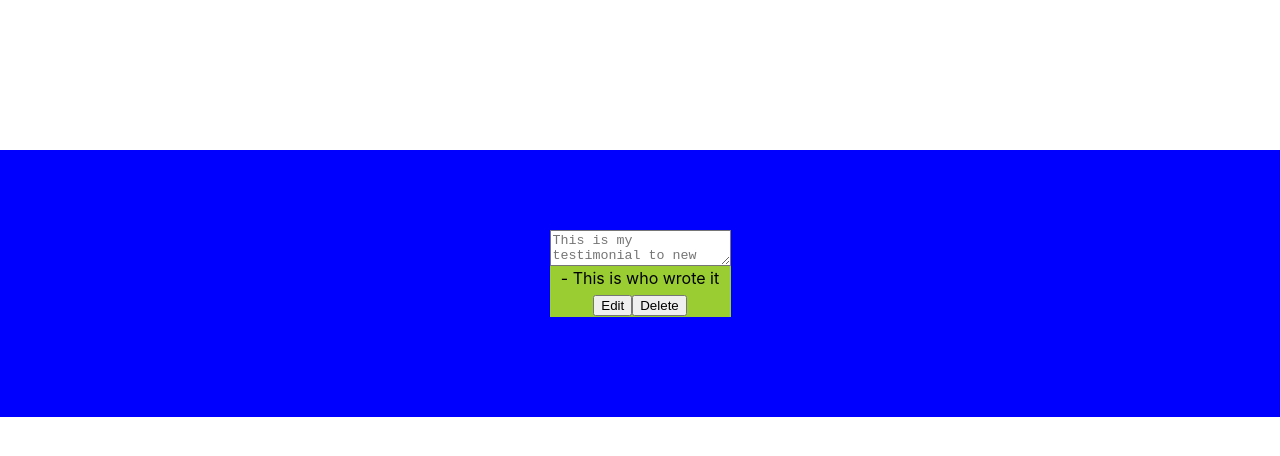
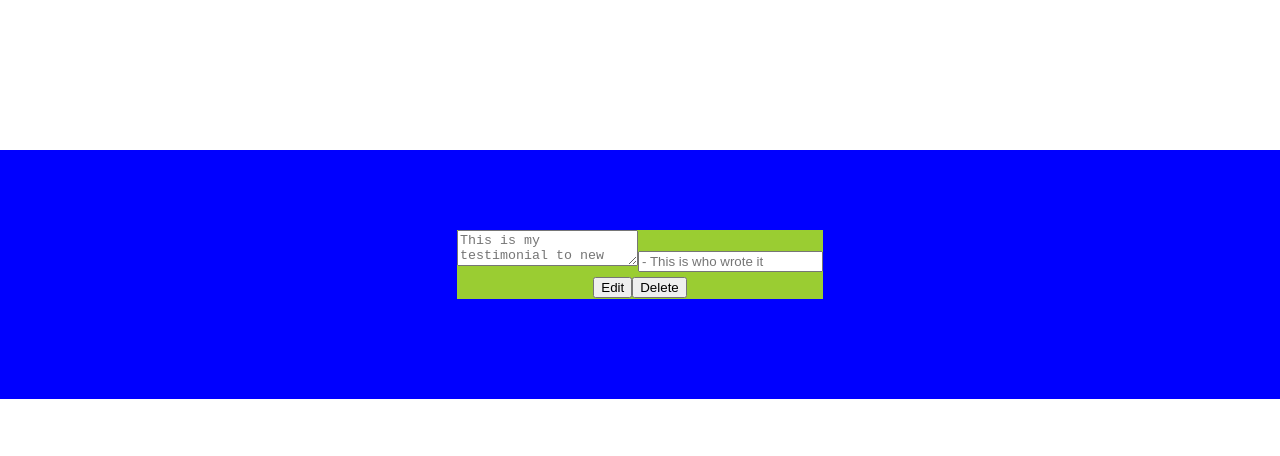
Before and after one commit to chrisratsimba123/new-alternatives-app, a React (Create React App) app in the folder client/: page /detail-testimonial/1 in a window 1280 px wide. Shown: the top 456 px of the page. Built offline with nearby package versions, Linux system fonts and the light colour scheme; no server answers.

Commit message:
getting the testimonials as a value in edit box

```diff
--- a/client/src/Screens/TestimonialDetail/TestimonialDetail.jsx
+++ b/client/src/Screens/TestimonialDetail/TestimonialDetail.jsx
@@ -2,7 +2,7 @@ import React, { useState, useEffect } from 'react'
 import { useParams } from 'react-router-dom'
 
 import './TestimonialDetail.css'
-import { getTestimonial, updateTestimonial, deleteTestimonial } from '../../Services/Testimonials'
+import { getTestimonial } from '../../Services/Testimonials'
 
 const TestimonialDetail = () => {
 
@@ -10,7 +10,6 @@ const TestimonialDetail = () => {
         content: '',
         author: '',
     })
-    /* const [updated, setUpdated] = useState(false) */
     let { id } = useParams()
 
     useEffect(() => {
@@ -22,30 +21,38 @@ const TestimonialDetail = () => {
     }, [id])
 
     const handleChange = (e) => {
-        const { key, value } = e.target.value
+        const { key, value } = e.target
         setTestimonial({
             ...testimonial,
             [key]: value
         })
-
     }
 
     return (
         <div className="testimonial-detail">
             <div className="testimonial">
+                <form>
                     <textarea
-                    className="content"
+                        className="edit-content"
                         value={testimonial.content}
-                    key = 'content'
+                        key='content'
                         required
                         onChange={handleChange}
                         placeholder="This is my testimonial to new alternatives"
                     />
-                <div className="author">- This is who wrote it</div>
+                    <input
+                        className="edit-author"
+                        value={testimonial.author}
+                        key="author"
+                        required
+                        onChange={handleChange}
+                        placeholder="- This is who wrote it"
+                    />
                     <div className="button-container">
                         <button className="button-edit">Edit</button>
                         <button className="button-delete">Delete</button>
                     </div>
+                </form>
             </div>
         </div>
 
```
Lines whose indentation alone changed are shown as unchanged.
